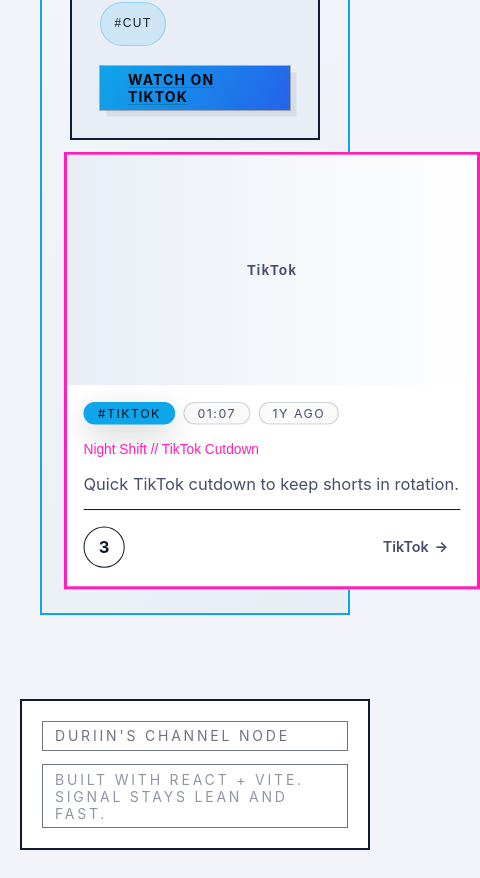
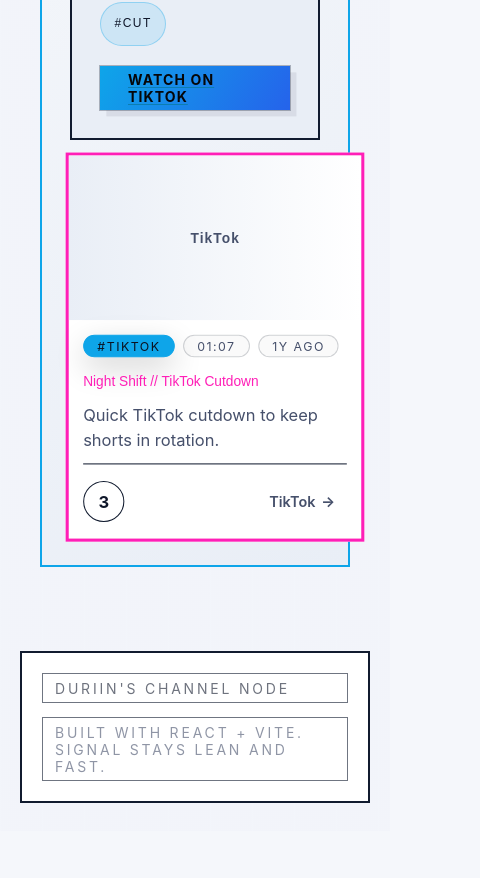
Before and after one commit to VCongini/duriin, a React (Vite) app: page /videos in a window 390 px wide. Shown: the part 1447-2325 px from the top of the page, 480 px wide, since content can reach past the window. After the commit the page ends 2278 px from the top, so only its background shows below. Built offline with nearby package versions, Linux system fonts and the light colour scheme.

Commit message:
Adjust video card sizing for mobile

```diff
--- a/src/styles/components/_content.scss
+++ b/src/styles/components/_content.scss
@@ -477,8 +477,8 @@
 }
 
 .video-card {
-    --card-padding: clamp(1rem, 2vw, 1.25rem);
-    --card-block-gap: 0.75rem;
+    --card-padding: clamp(0.875rem, 2vw, 1.25rem);
+    --card-block-gap: 0.7rem;
     display: flex;
     flex-direction: column;
     position: relative;
@@ -532,18 +532,18 @@
     background: transparent;
     cursor: pointer;
     aspect-ratio: 16 / 9;
-    min-height: 14rem;
+    min-height: clamp(10rem, 40vw, 14rem);
     overflow: hidden;
     position: relative;
     border-radius: calc(var(--panel-radius) - 0.15rem);
     z-index: 1;
 
     @include respond(tablet) {
-        min-height: 15.5rem;
+        min-height: clamp(12rem, 34vw, 15.5rem);
     }
 
     @include respond(desktop) {
-        min-height: 17rem;
+        min-height: clamp(13rem, 28vw, 17rem);
     }
 }
 
```
